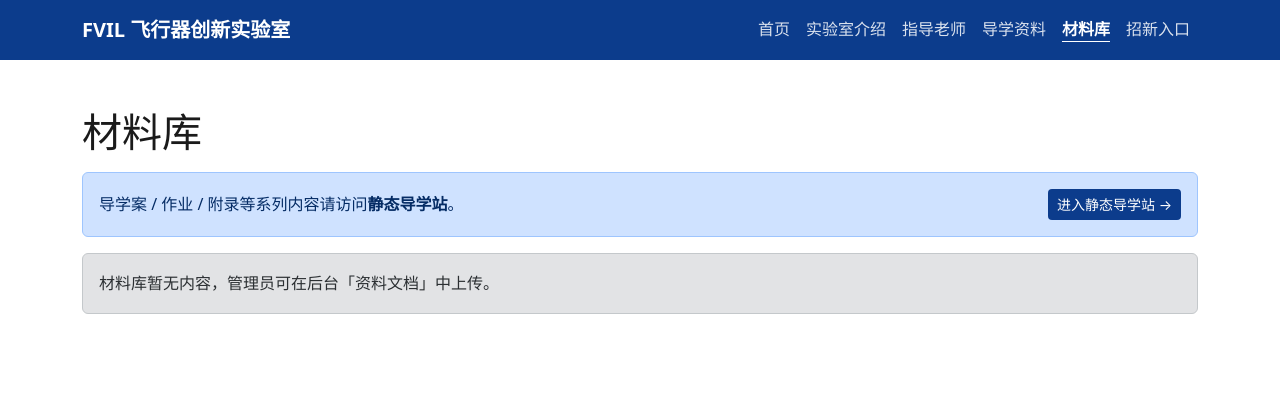
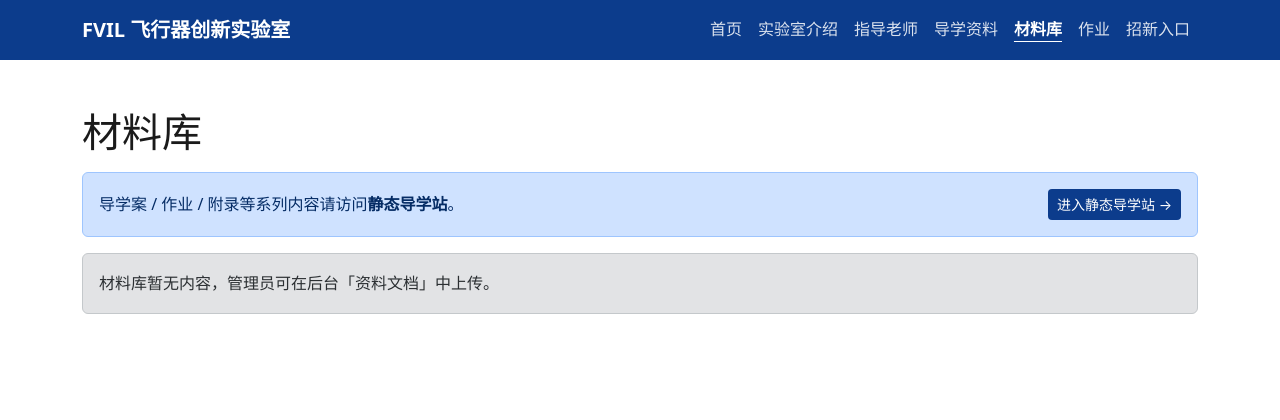
Before and after one commit to Mike-lin300/hfut-fvil, a Django app: page /doclib/ in a window 1280 px wide. Shown: the top 420 px of the page. Run offline with Django 5.2, Linux system fonts and the light colour scheme; data that the repository does not hold is empty; some libraries are stand-ins or nearby versions.

Commit message:
feat(doclib): 导航新增「作业」入口（学生下载/提交通道）；active 覆盖列表与提交页

```diff
--- a/templates/base.html
+++ b/templates/base.html
@@ -26,6 +26,7 @@
                 <li class="nav-item"><a class="nav-link {% if request.resolver_match.url_name == 'lab_teachers' %}active{% endif %}" href="/about/teachers/">指导老师</a></li>
                 <li class="nav-item"><a class="nav-link {% if request.resolver_match.url_name == 'guide' %}active{% endif %}" href="/guide/">导学资料</a></li>
                 <li class="nav-item"><a class="nav-link {% if request.resolver_match.url_name == 'doclib_home' %}active{% endif %}" href="/doclib/">材料库</a></li>
+                <li class="nav-item"><a class="nav-link {% if request.resolver_match.url_name == 'assignment_list' or request.resolver_match.url_name == 'assignment_submit' %}active{% endif %}" href="/assignments/">作业</a></li>
                 <li class="nav-item"><a class="nav-link {% if request.resolver_match.url_name == 'recruit_home' %}active{% endif %}" href="/recruit/">招新入口</a></li>
             </ul>
         </div>
```
